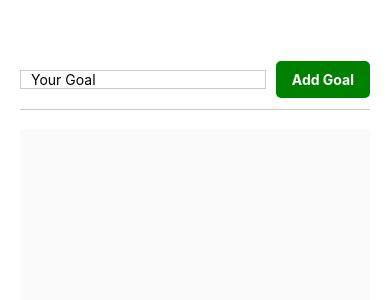
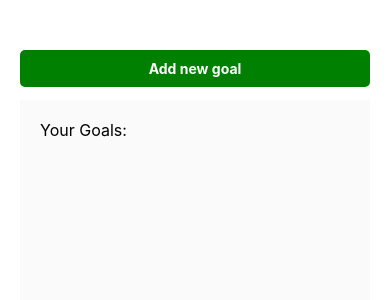
Before and after one commit to matheuskieling/GoalApp, a React Native app: screen / in a window 390 px wide. Shown: the top 300 px of the page. Built offline with nearby package versions, Linux system fonts and the light colour scheme.

Commit message:
feat: aula 8

```diff
--- a/App.js
+++ b/App.js
@@ -3,6 +3,6 @@ import Goal from "./Templates/Goal";
 export default function App() {
 
   return (
-    <Goal />
+      <Goal />
   );
 }
--- a/Components/GoalInput.jsx
+++ b/Components/GoalInput.jsx
@@ -1,16 +1,29 @@
-import {StyleSheet, TextInput, View} from "react-native";
+import {Modal, StyleSheet, TextInput, View} from "react-native";
 import StyleButton from "./StyleButton";
 import {useState} from "react";
 
 export default function GoalInput({ onSubmit }) {
   const [input, setInput] = useState("");
+  const [isVisible, setIsVisible] = useState(false);
 
   const handleSubmit = () => {
+    setIsVisible(false);
     onSubmit(input.trim());
     setInput("");
   }
 
-  return <View style={styles.inputContainer}>
+  return (
+    <>
+      <View style={{height: 50}}>
+        <StyleButton
+          title="Add new goal"
+          backgroundColor={"green"}
+          color={"white"}
+          onPress={() => setIsVisible(true)}
+        />
+      </View>
+      <Modal visible={isVisible} animationType="slide">
+        <View style={styles.inputContainer}>
           <TextInput
             style={styles.textInput}
             placeholder="Your Goal"
@@ -25,6 +38,10 @@ export default function GoalInput({ onSubmit }) {
             onPress={handleSubmit}
           />
         </View>
+      </Modal>
+    </>
+
+  )
 }
 const styles = StyleSheet.create({
   inputContainer: {
--- a/Templates/Goal.jsx
+++ b/Templates/Goal.jsx
@@ -1,20 +1,27 @@
-import {FlatList, StyleSheet, View} from "react-native";
+import {FlatList, Modal, StyleSheet, Text, View} from "react-native";
 import GoalInput from "../Components/GoalInput";
 import GoalItem from "../Components/GoalItem";
 import useGoals from "../Hooks/useGoals";
+import StyleButton from "../Components/StyleButton";
+import {useState} from "react";
 
 export default function Goal() {
+  const [modalVisible, setModalVisible] = useState(false);
   const {
     goals,
     handleAddGoal,
     handleRemoveGoal
   } = useGoals();
 
-  return <View style={styles.appContainer}>
+  return (
+    <View style={styles.appContainer}>
       <GoalInput onSubmit={handleAddGoal} />
       <View
         style={styles.goalsContainer}
       >
+        <Text style={{marginBottom: 10, fontSize: 16}}>
+          Your Goals:
+        </Text>
         <FlatList
           data={goals}
           renderItem={(itemData) => {
@@ -27,6 +34,8 @@ export default function Goal() {
       </View>
 
     </View>
+  )
+
 }
 
 const styles = StyleSheet.create({
```
Lines whose indentation alone changed are shown as unchanged.
